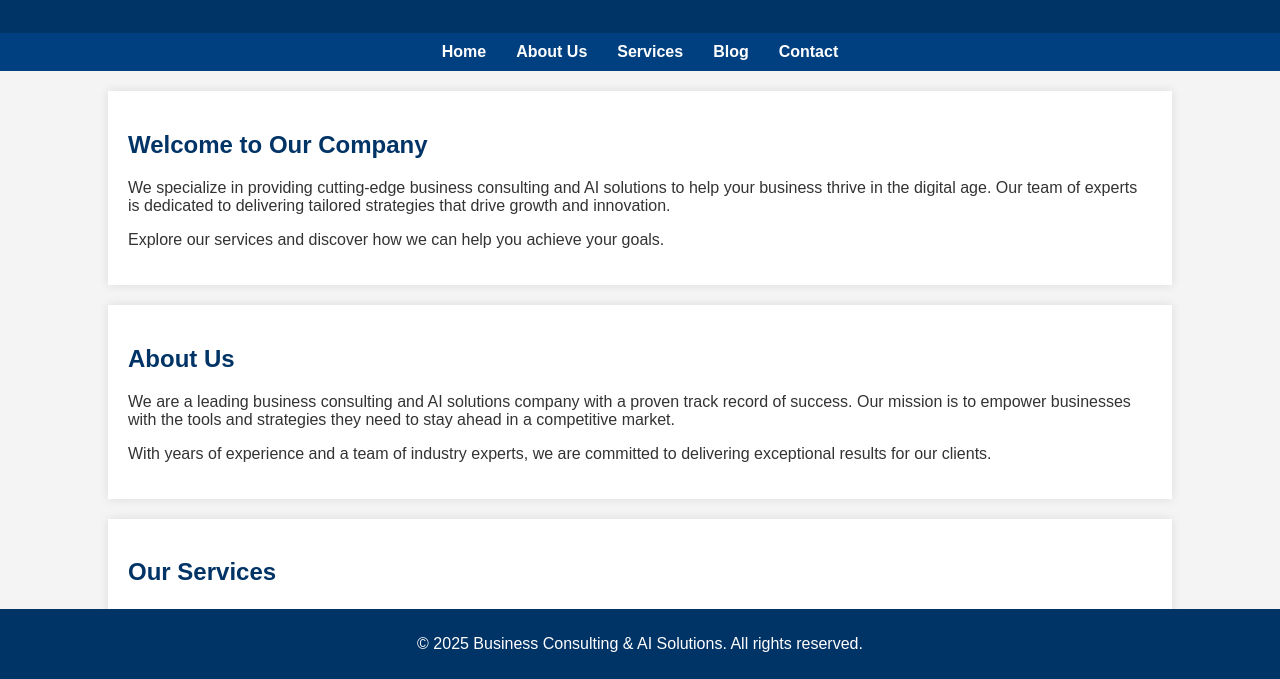
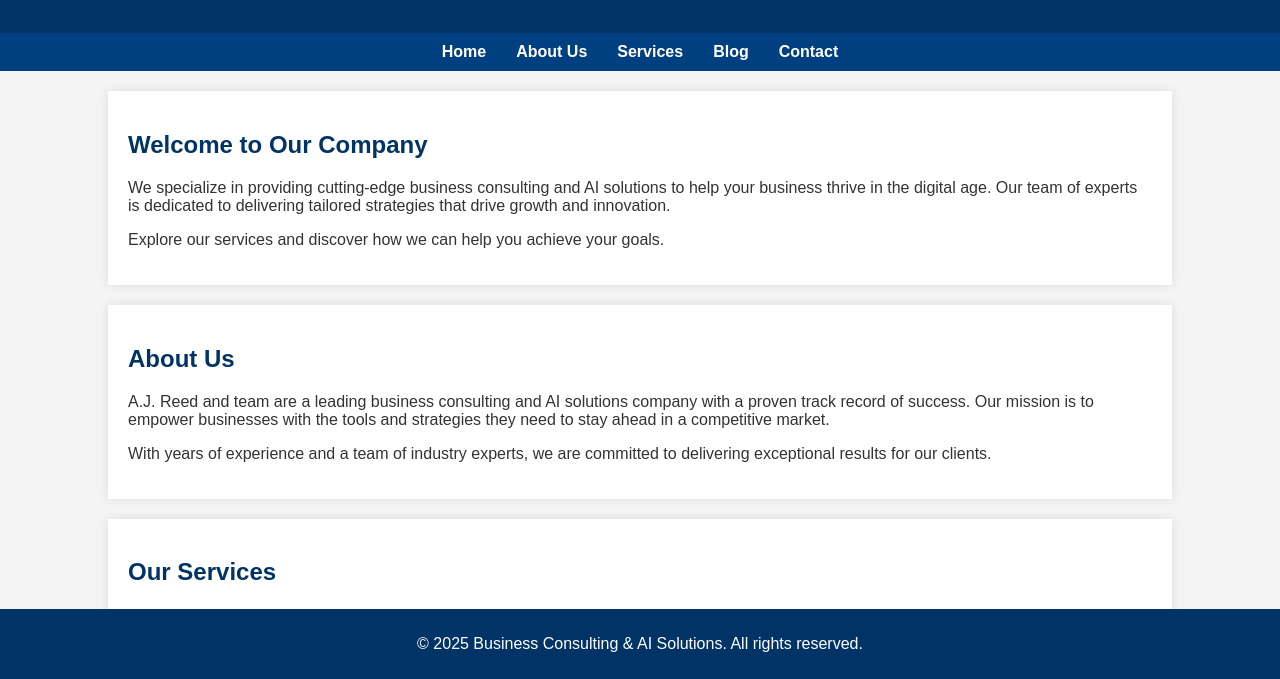
Before and after one commit to CicadaLocust/index, a plain HTML site: page index.html in a window 1280 px wide. Shown: the part 121-800 px from the top of the page. Drawn offline with Linux system fonts and the light colour scheme.

Commit message:
Update index.html

```diff
--- a/index.html
+++ b/index.html
@@ -3,7 +3,7 @@
 <head>
     <meta charset="UTF-8">
     <meta name="viewport" content="width=device-width, initial-scale=1.0">
-    <title>Business Consulting & AI Solutions by A.J. Reed </title>
+    <title>Business Consulting & AI Solutions  </title>
     <style>
         body {
             font-family: Arial, sans-serif;
@@ -108,7 +108,7 @@
     <!-- About Us Page -->
     <div id="about" class="container">
         <h2>About Us</h2>
-        <p>We are a leading business consulting and AI solutions company with a proven track record of success. Our mission is to empower businesses with the tools and strategies they need to stay ahead in a competitive market.</p>
+        <p>A.J. Reed and team are a leading business consulting and AI solutions company with a proven track record of success. Our mission is to empower businesses with the tools and strategies they need to stay ahead in a competitive market.</p>
         <p>With years of experience and a team of industry experts, we are committed to delivering exceptional results for our clients.</p>
     </div>
 
```
